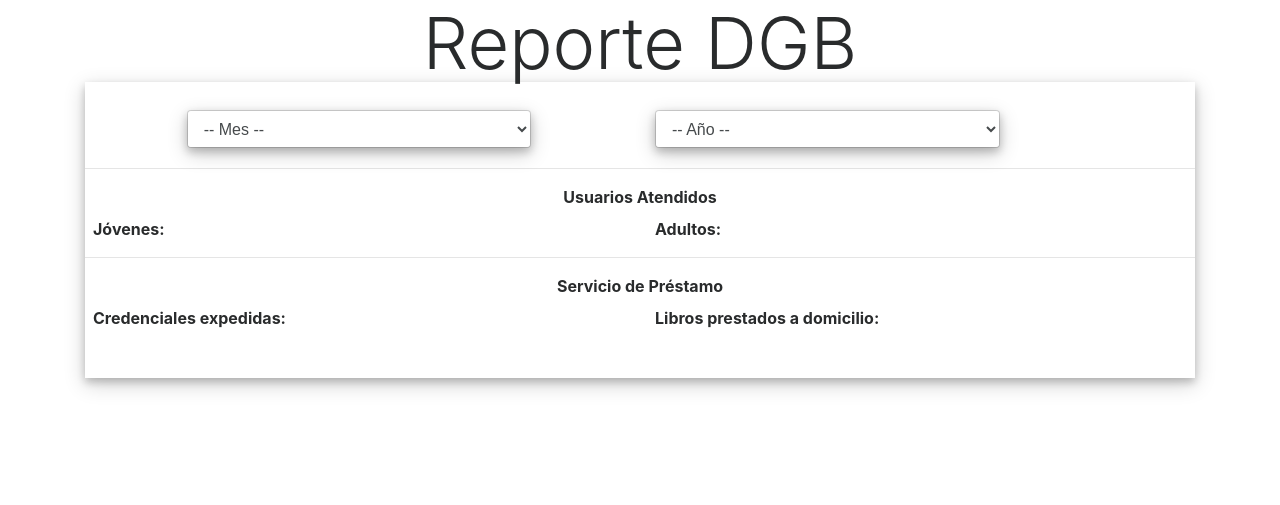
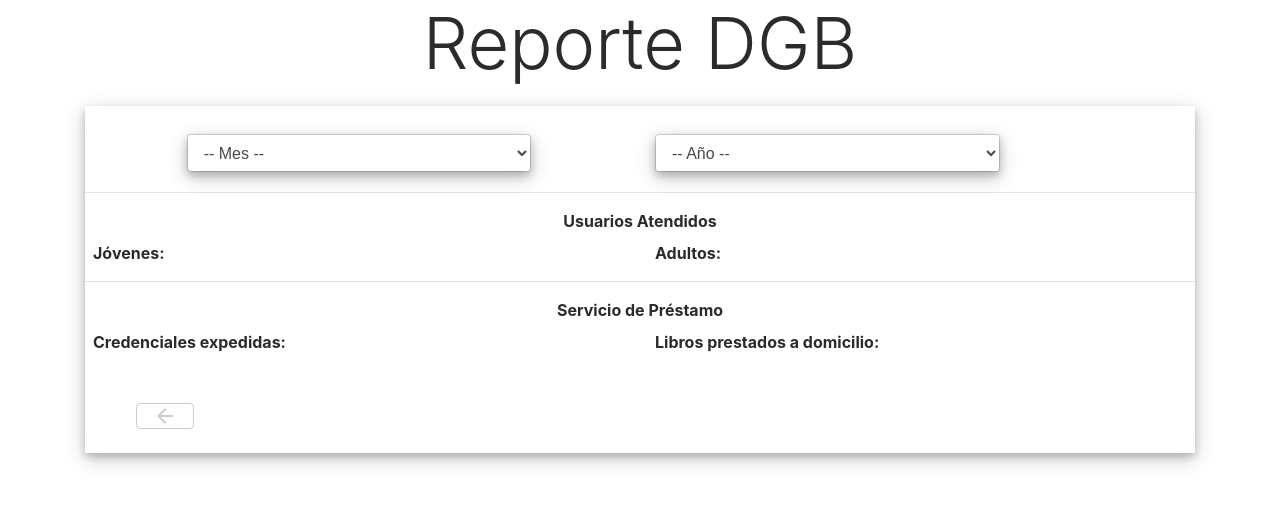
Before and after one commit to BernardoLaing/DAW, a PHP site: page /dgb_report.php in a window 1280 px wide. Shown: the part 71-576 px from the top of the page. Run offline with PHP 8.4, Linux system fonts and the light colour scheme; some libraries are stand-ins or nearby versions.

Commit message:
Cambiar botones de back en entry.php y dgb_report.php

```diff
--- a/Proyecto CECEQ/dgb_report.php
+++ b/Proyecto CECEQ/dgb_report.php
@@ -6,7 +6,7 @@
         <div class="col col-sm-12 col-md-6 mx-auto">
             <div class="display-3">Reporte DGB</div>
         </div>
-    </div>
+    </div><br />
     <div class="shadow">
         <br />
         <div class="row px-2">
@@ -74,6 +74,12 @@
             </div>
         </div>
         <br /><br />
+        <div class="row">
+            <div class="col-sm-2 text-center">
+                <a class="btn btn-outline-secondary py-0" href="menu.php"><i class="material-icons align-middle">arrow_back</i></a>
+            </div>
+        </div>
+        <br />
     </div>
 </div>
 
--- a/Proyecto CECEQ/entry.php
+++ b/Proyecto CECEQ/entry.php
@@ -90,7 +90,7 @@
             <div class="col-sm-6">
                 <div class="form-group">
                     <div class="col-md-12">
-                    <a class="btn btn-outline-secondary mx-auto" href="menu.php"><img src="src/btns/iconReturn.png" alt="Regresar" width="50" height="50"></a>
+                    <a class="btn btn-outline-secondary py-0" href="menu.php"><i class="material-icons align-middle">arrow_back</i></a>
     <!--                    <button type="submit" class="btn btn-outline-secondary mx-auto">Iniciar Sesión</button>-->
                     </div>
                 </div>
--- a/Proyecto CECEQ/partials/_header.html
+++ b/Proyecto CECEQ/partials/_header.html
@@ -7,9 +7,12 @@
         <meta name="author" content="JAMBE">
 
         <title>JAMBE</title>
-
+        <!--    Bootstrap 4    -->
         <link rel="stylesheet" href="https://maxcdn.bootstrapcdn.com/bootstrap/4.0.0-beta.3/css/bootstrap.min.css" integrity="sha384-Zug+QiDoJOrZ5t4lssLdxGhVrurbmBWopoEl+M6BdEfwnCJZtKxi1KgxUyJq13dy" crossorigin="anonymous">
+        <!--    Custom CSS     -->
         <link rel="stylesheet" href="css/custom.css">
+        <!--    Material Icons    -->
+        <link href="https://fonts.googleapis.com/icon?family=Material+Icons" rel="stylesheet">
 
     </head>
 
```
Also changed, not shown: Proyecto CECEQ/src/btns/iconGear.png, Proyecto CECEQ/src/btns/iconWhistle.png.
